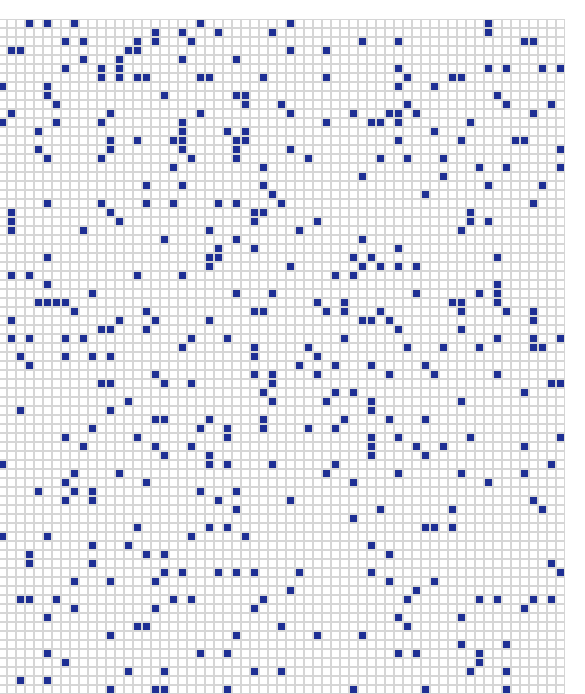
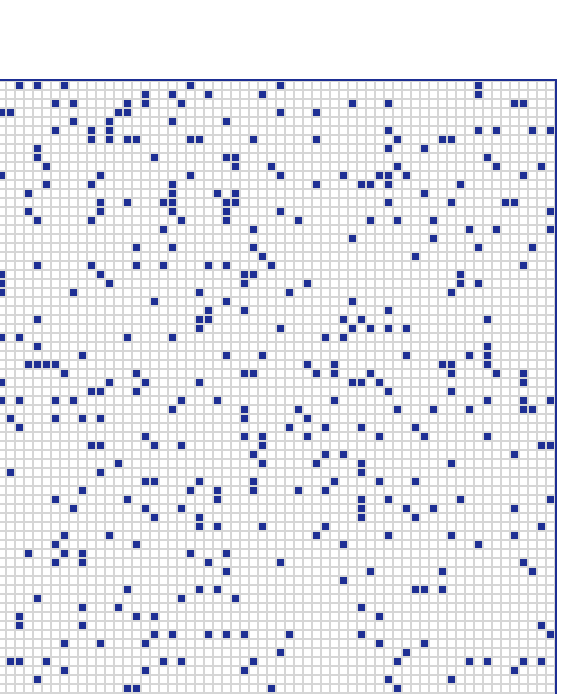
Before and after one commit to Sergi-CM/202301-w2chwe-sergi-casquero, a website built with Parcel: page src/index.html in a window 390 px wide. Shown: the part 150-844 px from the top of the page, 585 px wide, since content can reach past the window. Built offline with nearby package versions, Linux system fonts and the light colour scheme.

Commit message:
add mobile responsive

```diff
--- a/src/sass/style.scss
+++ b/src/sass/style.scss
@@ -18,13 +18,20 @@ body {
   display: flex;
   align-items: center;
   gap: 40px;
-  padding-left: 210px;
+  padding-left: 200px;
+
+  @media screen and (max-width: 1150px) {
+    flex-direction: column;
+    padding-left: 0;
+    margin-top: 60px;
+  }
 
   .board {
     display: grid;
     grid-template-columns: repeat(80, auto);
-    width: 720px;
+    width: 724px;
     aspect-ratio: 1/1;
+    border: 2px solid variables.$color-primary;
 
     &__square {
       height: 9px;
@@ -41,6 +48,12 @@ body {
     display: flex;
     flex-direction: column;
     gap: 60px;
+
+    @media screen and (max-width: 1150px) {
+      flex-direction: row;
+      padding-left: 0;
+      margin-top: 60px;
+    }
   }
 
   button {
```
